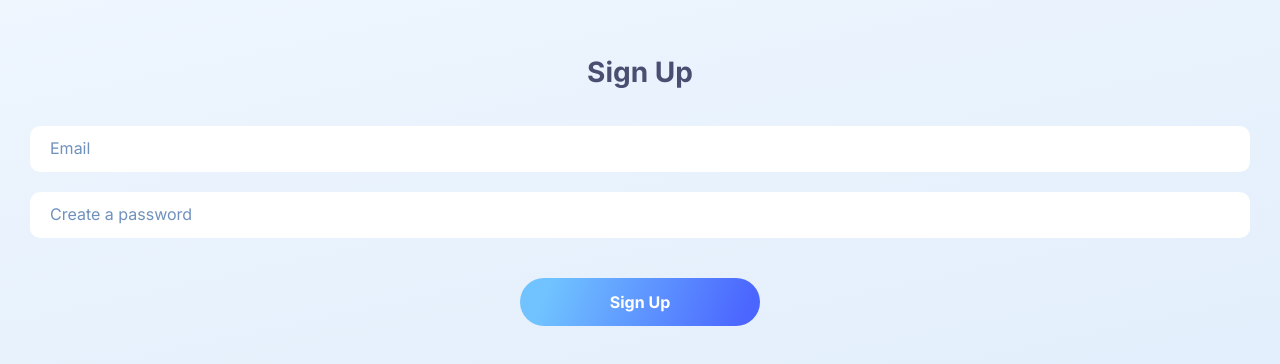
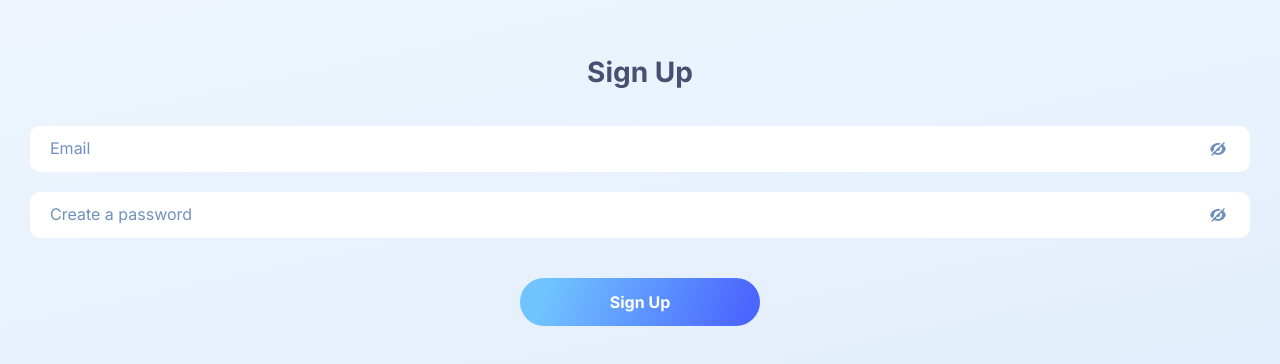
Before and after one commit to alex-shepel/clario-test-assignment, a Next.js app: page / in a window 1280 px wide. Shown: the part 308-672 px from the top of the page. Built offline with nearby package versions, Linux system fonts and the light colour scheme.

Commit message:
add hide-password icon

```diff
--- a/src/app/page.js
+++ b/src/app/page.jsx
@@ -1,5 +1,6 @@
 'use client';
 import styles from './page.module.css';
+import { HidePassword } from '@/icons/HidePassword';
 
 export default function Page() {
   const handleSubmit = (e) => {
@@ -20,6 +21,9 @@ export default function Page() {
             placeholder="Email"
             required
           />
+          <div className={styles.hidePassword}>
+            <HidePassword />
+          </div>
         </div>
         <div className={styles.formGroup}>
           <label htmlFor="password" className='visually-hidden'>Password</label>
@@ -30,6 +34,9 @@ export default function Page() {
             placeholder="Create a password"
             required
           />
+          <div className={styles.hidePassword}>
+            <HidePassword/>
+          </div>
         </div>
         <button type="submit" className={styles.formSubmit}>
           Sign Up
--- a/src/app/page.module.css
+++ b/src/app/page.module.css
@@ -18,6 +18,7 @@
 
 .formGroup {
     margin-bottom: 20px;
+    position: relative;
 }
 
 .formGroup:last-of-type {
@@ -32,6 +33,15 @@
     border: none;
 }
 
+.formGroup > .hidePassword {
+    height: 24px;
+    position: absolute;
+    top: 50%;
+    right: 20px;
+    transform: translateY(-50%);
+    color: var(--secondary-color);
+}
+
 .formSubmit {
     width: 240px;
     height: 48px;
--- /dev/null
+++ b/src/icons/HidePassword.jsx
@@ -0,0 +1,27 @@
+export const HidePassword = ({ color = 'currentColor', size = 24, ...props }) => (
+  <svg
+    width={size}
+    height={size}
+    viewBox="0 0 24 24"
+    fill="none"
+    xmlns="http://www.w3.org/2000/svg"
+    {...props}
+  >
+    <path
+      fillRule="evenodd"
+      clipRule="evenodd"
+      d="M14.5672 6.4323C13.7562 6.15136 12.8939 6 11.9998 6C9.27533 6 6.84587 7.40529 5.26482 9.6C5.02019 9.93958 4.79587 10.2981 4.59391 10.6732C4.14833 11.5007 4.14841 12.4994 4.59401 13.327C4.94968 13.9876 5.3747 14.5966 5.85788 15.1416L8.10086 12.8987C8.03455 12.6098 7.99951 12.309 7.99951 12C7.99951 9.79086 9.79037 8 11.9995 8C12.3085 8 12.6093 8.03503 12.8982 8.10135L14.5672 6.4323ZM14.2836 8.71586L15.9413 7.05824C17.3938 7.88989 18.6068 9.16685 19.4344 10.727C19.8574 11.5244 19.8668 12.4792 19.4378 13.2733C18.3213 15.3396 15.9143 18 11.9998 18C10.0809 18 8.30844 17.3029 6.8756 16.1239L8.71538 14.2841C9.43808 15.3213 10.6395 16 11.9995 16C14.2087 16 15.9995 14.2091 15.9995 12C15.9995 10.64 15.3208 9.43857 14.2836 8.71586Z"
+      fill={color}
+    />
+    <path
+      d="M17.5 5.5L5.5 17.5C5.22386 17.7761 5.22386 18.2239 5.5 18.5C5.77614 18.7761 6.22386 18.7761 6.5 18.5L18.5 6.5C18.7761 6.22386 18.7761 5.77614 18.5 5.5C18.2239 5.22386 17.7761 5.22386 17.5 5.5Z"
+      fill={color}
+    />
+    <path
+      fillRule="evenodd"
+      clipRule="evenodd"
+      d="M10.1768 12.8223L12.8233 10.1758C13.5172 10.4896 14 11.1879 14 11.999C14 13.1036 13.1046 13.999 12 13.999C11.1889 13.999 10.4906 13.5162 10.1768 12.8223Z"
+      fill={color}
+    />
+  </svg>
+);
```
Also changed, not shown: src/app/layout.jsx (renamed from src/app/layout.js).
